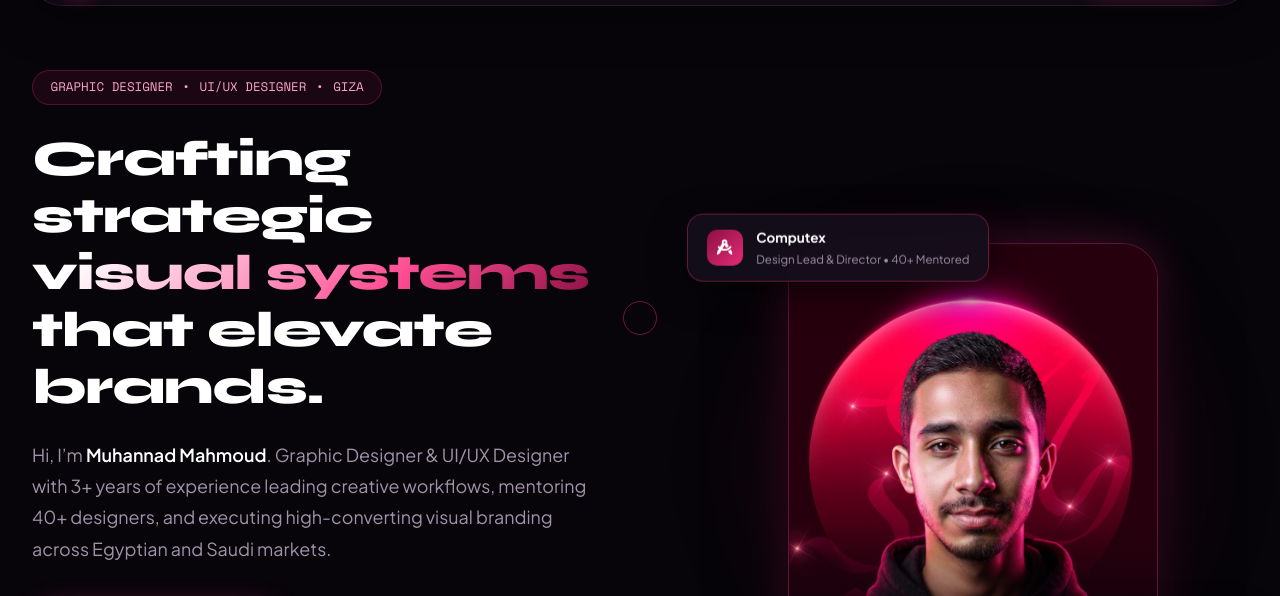
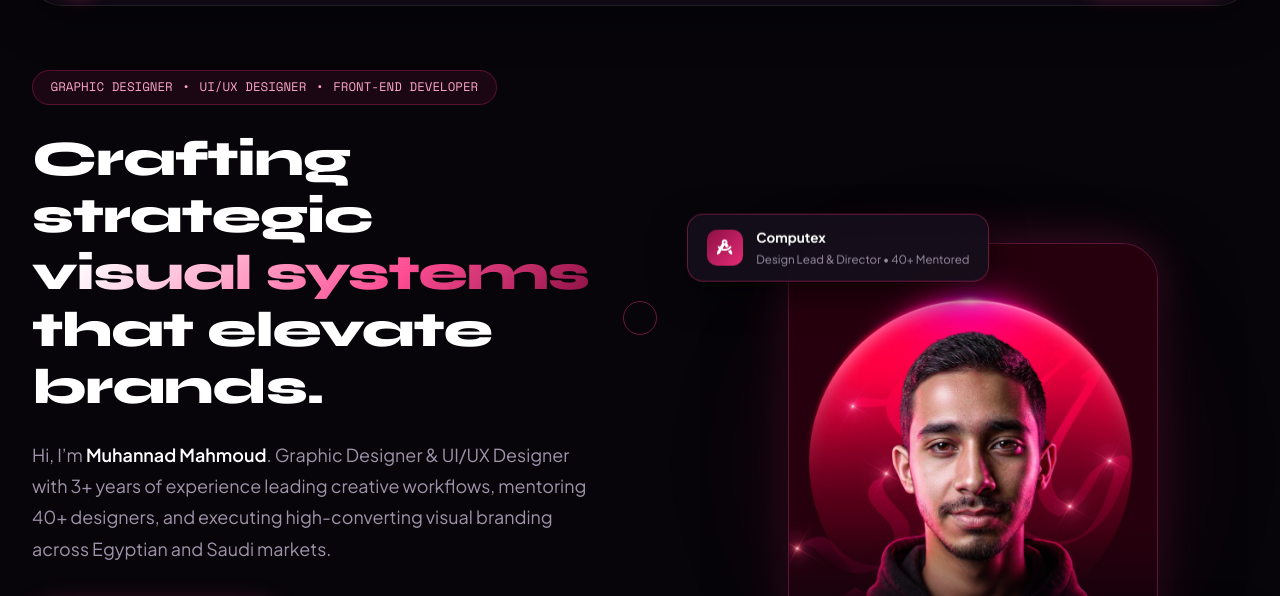
Before and after one commit to mohnedmahmoud772-tech/Portfolio, a plain HTML site: page index.html in a window 1280 px wide. Shown: the part 82-678 px from the top of the page. Drawn offline with nearby package versions, Linux system fonts and the light colour scheme; a web font is replaced by a local one.

Commit message:
Update index.html

```diff
--- a/index.html
+++ b/index.html
@@ -120,7 +120,7 @@
               <span class="tag-sep">•</span>
               <span class="tag-role">UI/UX DESIGNER</span>
               <span class="tag-sep">•</span>
-              <span class="tag-loc">GIZA</span>
+              <span class="tag-loc">FRONT-END DEVELOPER</span>
             </div>
 
             <h1 class="hero-headline">
```
